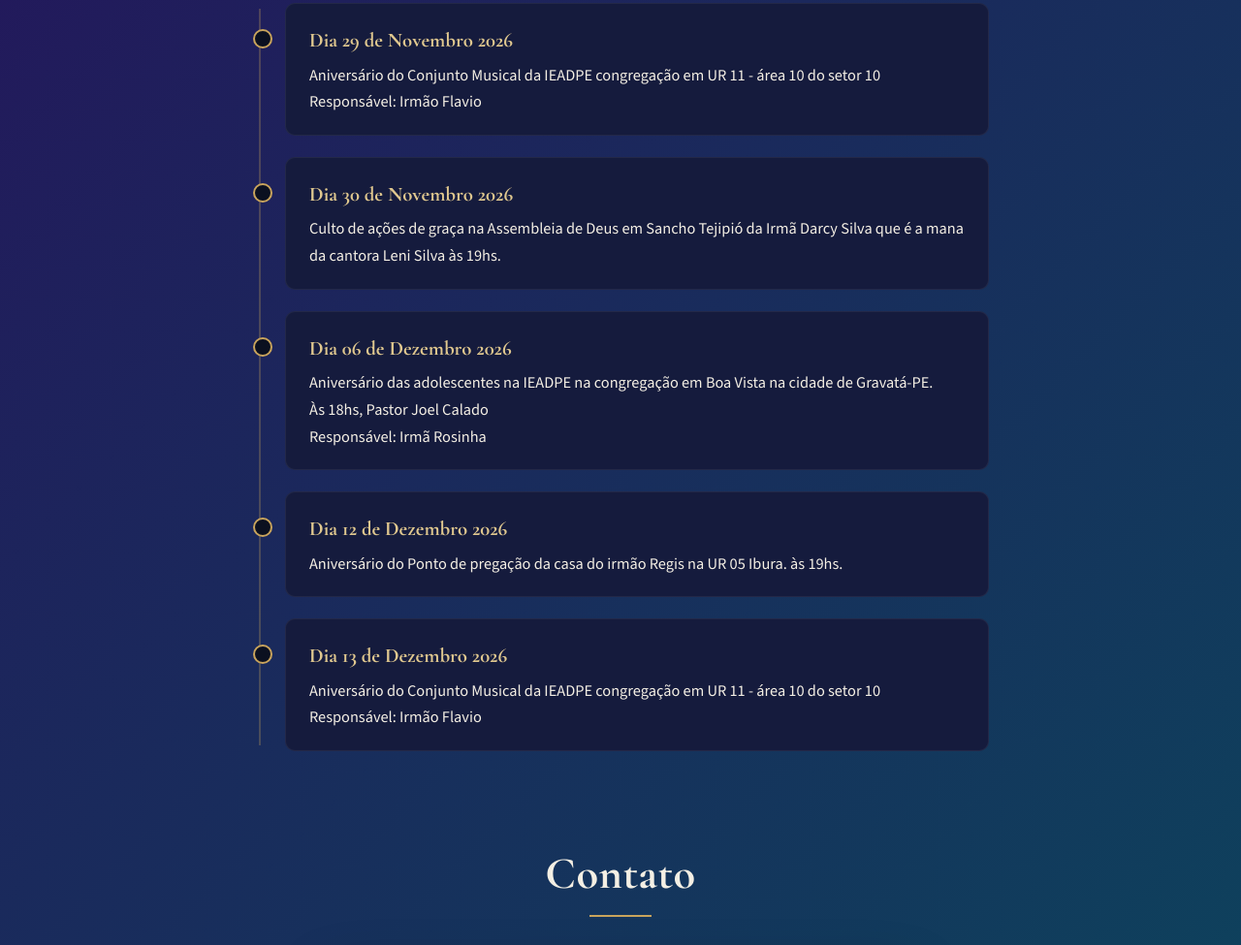
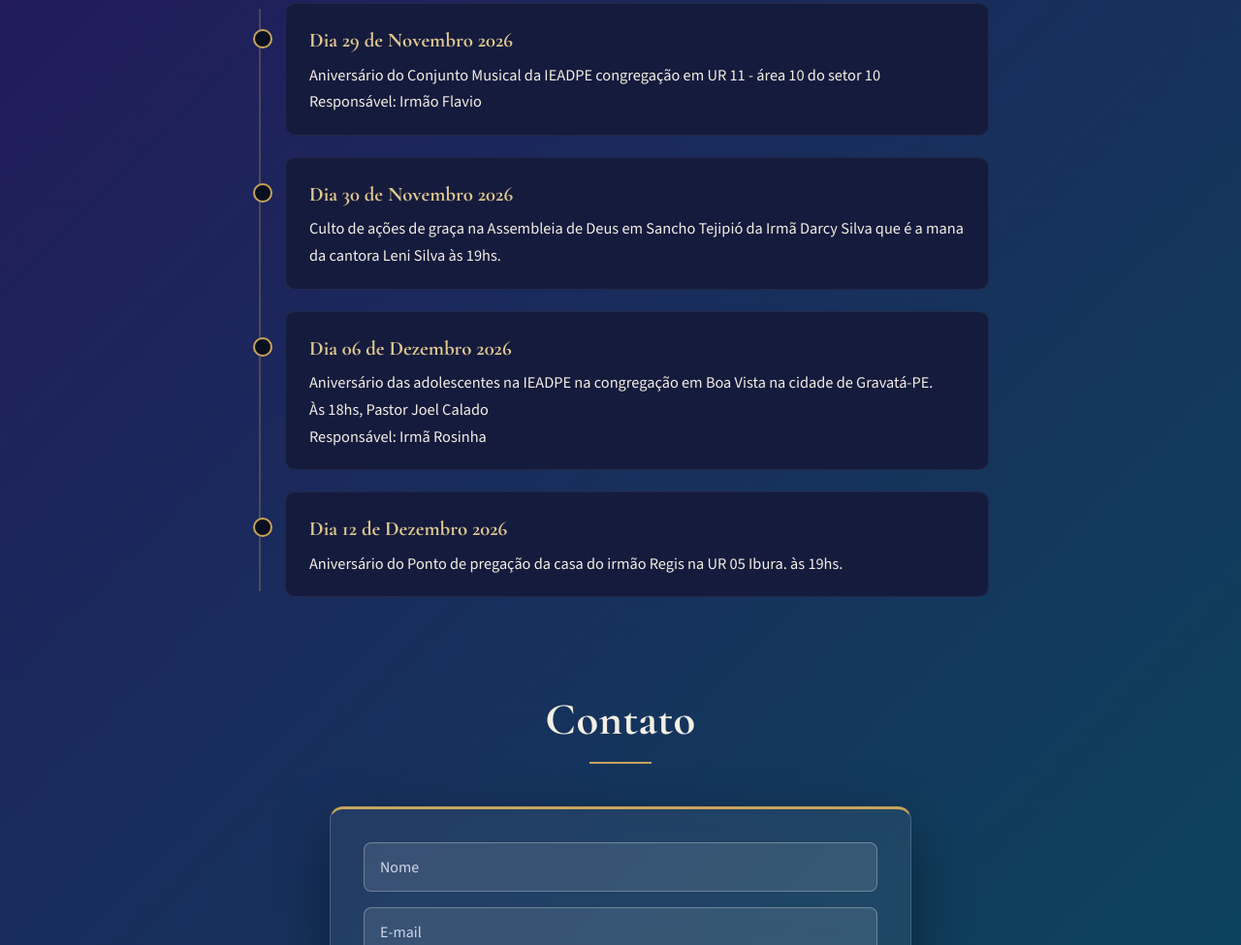
Before and after one commit to MARIOBASS1969/projeto_site__apocalipse, a plain HTML site: page index.html in a window 1280 px wide. Shown: the part 2730-3705 px from the top of the page at 97% size. Drawn offline with nearby package versions, Linux system fonts and the light colour scheme.

Commit message:
atualizado 187/11/2026

```diff
--- a/index.html
+++ b/index.html
@@ -1037,13 +1037,7 @@
             </strong>
           </li>
 
-          <li>
-            <span>Dia 13 de Dezembro 2026</span>
-            <strong
-              >Aniversário do Conjunto Musical da IEADPE congregação em UR 11 -
-              área 10 do setor 10<br />
-              Responsável: Irmão Flavio
-            </strong>
+
         </ul>
       </div>
     </section>
```
Also changed, not shown: ckaude.txt (added).
